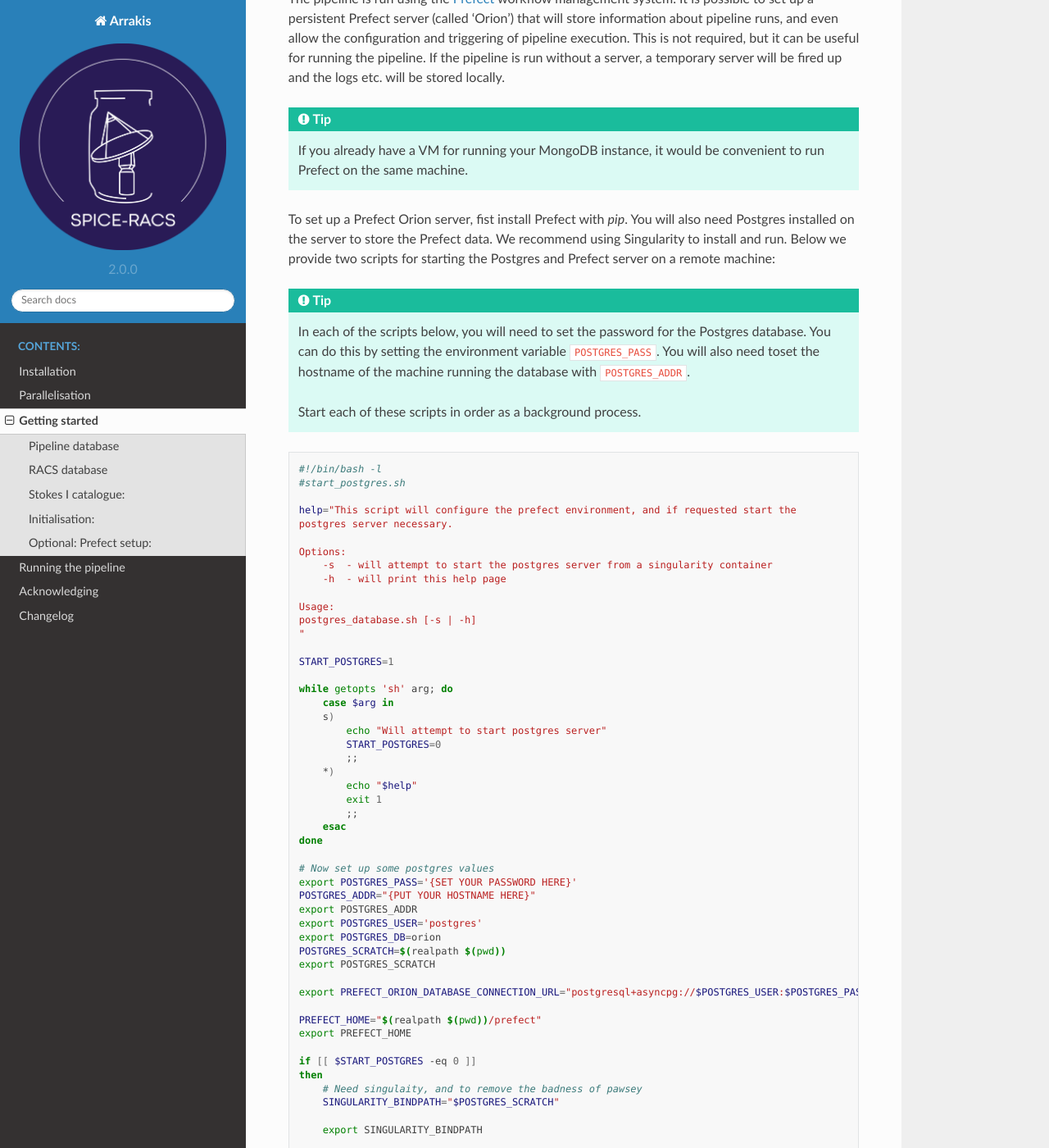
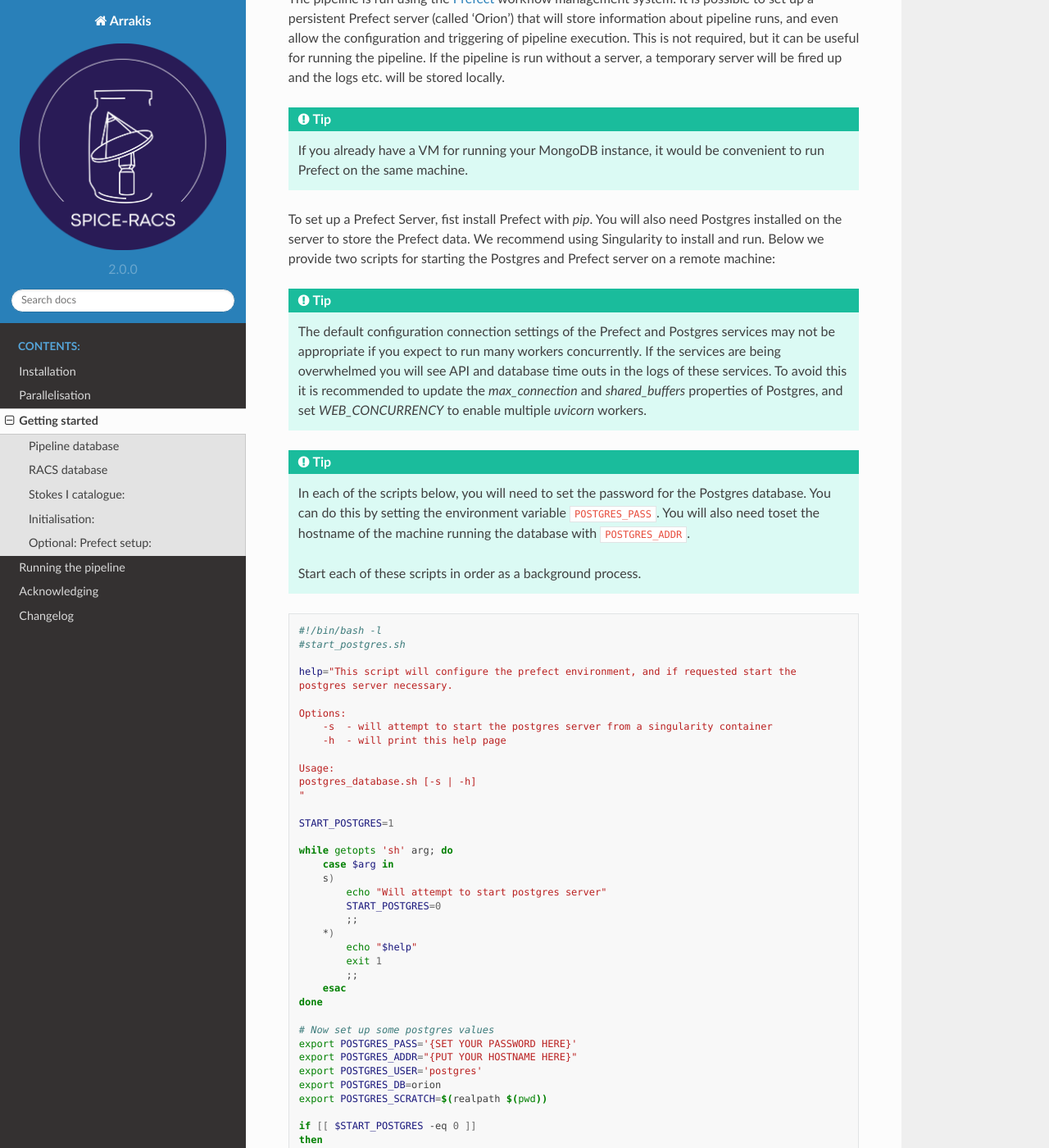
Before and after one commit to AlecThomson/arrakis, a Sphinx documentation site: the page built from docs/source/start.rst, in a window 1280 px wide and 1400 px high, scrolled down 2467 px. Shown: the whole window at 82% size. Built offline with Sphinx 7.4.7 and the Read the Docs theme 2.0.0, drawn with Linux system fonts in a browser that asks for light colours; pages that are not in the unit, such as notebooks, are missing from menus; the version number is read from the project's files by our own code; some of the changed text lies outside the part shown.

Commit message:
described the scalability of prefect/postgres

```diff
--- a/docs/source/start.rst
+++ b/docs/source/start.rst
@@ -101,7 +101,10 @@ The pipeline is run using the `Prefect <https://docs.prefect.io/core/>`_ workflo
 .. tip::
     If you already have a VM for running your MongoDB instance, it would be convenient to run Prefect on the same machine.
 
-To set up a Prefect Orion server, fist install Prefect with `pip`. You will also need Postgres installed on the server to store the Prefect data. We recommend using Singularity to install and run. Below we provide two scripts for starting the Postgres and Prefect server on a remote machine:
+To set up a Prefect Server, fist install Prefect with `pip`. You will also need Postgres installed on the server to store the Prefect data. We recommend using Singularity to install and run. Below we provide two scripts for starting the Postgres and Prefect server on a remote machine:
+
+.. tip::
+    The default configuration connection settings of the Prefect and Postgres services may not be appropriate if you expect to run many workers concurrently. If the services are being overwhelmed you will see API and database time outs in the logs of these services. To avoid this it is recommended to update the `max_connection` and `shared_buffers` properties of Postgres, and set `WEB_CONCURRENCY` to enable multiple `uvicorn` workers.
 
 .. tip::
     In each of the scripts below, you will need to set the password for the Postgres database. You can do this by setting the environment variable ``POSTGRES_PASS``. You will also need toset the hostname of the machine running the database with ``POSTGRES_ADDR``.
@@ -141,17 +144,10 @@ To set up a Prefect Orion server, fist install Prefect with `pip`. You will also
 
     # Now set up some postgres values
     export POSTGRES_PASS='{SET YOUR PASSWORD HERE}'
-    POSTGRES_ADDR="{PUT YOUR HOSTNAME HERE}"
-    export POSTGRES_ADDR
+    export POSTGRES_ADDR="{PUT YOUR HOSTNAME HERE}"
     export POSTGRES_USER='postgres'
     export POSTGRES_DB=orion
-    POSTGRES_SCRATCH=$(realpath $(pwd))
-    export POSTGRES_SCRATCH
-
-    export PREFECT_ORION_DATABASE_CONNECTION_URL="postgresql+asyncpg://$POSTGRES_USER:$POSTGRES_PASS@$POSTGRES_ADDR:5432/$POSTGRES_DB"
-
-    PREFECT_HOME="$(realpath $(pwd))/prefect"
-    export PREFECT_HOME
+    export POSTGRES_SCRATCH=$(realpath $(pwd))
 
     if [[ $START_POSTGRES -eq 0 ]]
     then
@@ -172,7 +168,7 @@ To set up a Prefect Orion server, fist install Prefect with `pip`. You will also
             singularity pull docker://postgres
         fi
         SINGULARITYENV_POSTGRES_PASSWORD="$POSTGRES_PASS" SINGULARITYENV_POSTGRES_DB="$POSTGRES_DB" SINGULARITYENV_PGDATA="$POSTGRES_SCRATCH/pgdata" \
-            singularity run --cleanenv --bind "$POSTGRES_SCRATCH":/var postgres_latest.sif
+            singularity run --cleanenv --bind "$POSTGRES_SCRATCH":/var postgres_latest.sif -c max_connections=1000 -c shared_buffers=1024MB
     fi
 
 .. code-block:: bash
@@ -184,7 +180,7 @@ To set up a Prefect Orion server, fist install Prefect with `pip`. You will also
     prefect server necessary.
 
     Options:
-        -o - will atempt to start an prefect orion server
+        -s - will atempt to start an prefect server
         -h  - will print this help page
 
     "
@@ -192,9 +188,9 @@ To set up a Prefect Orion server, fist install Prefect with `pip`. You will also
     START_ORION=1
     while getopts 'sho' arg; do
         case $arg in
-        o)
+        s)
         echo "Will attempt to start orion server"
-        START_ORION=0
+        START_SERVER=0
         ;;
         *)
             echo "$help"
@@ -205,21 +201,25 @@ To set up a Prefect Orion server, fist install Prefect with `pip`. You will also
 
     # Now set up some postgres values
     export POSTGRES_PASS="{SET YOUR PASSWORD HERE}"
-    POSTGRES_ADDR="{PUT YOUR HOSTNAME HERE}"
-    export POSTGRES_ADDR
+    export POSTGRES_ADDR="{PUT YOUR HOSTNAME HERE}"
     export POSTGRES_USER='postgres'
     export POSTGRES_DB=orion
-    POSTGRES_SCRATCH=$(pwd)
-    export POSTGRES_SCRATCH
+    export POSTGRES_SCRATCH=$(pwd)
+
     export PREFECT_API_URL="http://${POSTGRES_ADDR}:4200/api"
-    export PREFECT_ORION_API_HOST="127.0.0.1"
+    export PREFECT_SERVER_API_HOST="127.0.0.1"
 
-    export PREFECT_ORION_DATABASE_CONNECTION_URL="postgresql+asyncpg://$POSTGRES_USER:$POSTGRES_PASS@$POSTGRES_ADDR:5432/$POSTGRES_DB"
+    export PREFECT_API_DATABASE_CONNECTION_URL="postgresql+asyncpg://$POSTGRES_USER:$POSTGRES_PASS@$POSTGRES_ADDR:5432/$POSTGRES_DB"
 
+    # This establishes a larger number of workers for prefect on the webserver (uvicorn under the hood)
+    export WEB_CONCURRENCY=16
+    # These can be tweaked to allow for more persistent data connections
+    export PREFECT_SQLALCHEMY_POOL_SIZE=5
+    export PREFECT_SQLALCHEMY_MAX_OVERFLOW=10
     PREFECT_HOME="$(pwd)/prefect"
     export PREFECT_HOME
 
-    if [[ $START_ORION -eq 0 ]]
+    if [[ $START_SERVER -eq 0 ]]
     then
         prefect server start --host 0.0.0.0
     fi
```
